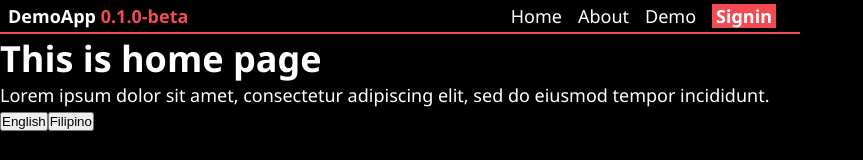
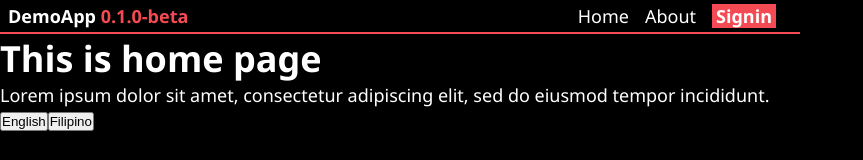
Before and after one commit to jicking/vite-react-spa-demo, a React (Vite) app: page /#/ in a window 1280 px wide. Shown: the top 160 px of the page, without its empty margins (0-863 px from the left). Built offline with nearby package versions, Linux system fonts and the light colour scheme.

Commit message:
set demos

```diff
--- a/src/layouts/defaultPageLayout.tsx
+++ b/src/layouts/defaultPageLayout.tsx
@@ -22,9 +22,6 @@ export function DefaultPageLayout() {
               </li>
               <li>
                 <Link to={ROUTE_PATHS.aboutPage}>About</Link>
-              </li>
-              <li>
-                <Link to={ROUTE_PATHS.demoPage}>Demo</Link>
               </li>
               {username ? (
                 <li>
--- a/src/routes/app/dashboard.tsx
+++ b/src/routes/app/dashboard.tsx
@@ -1,4 +1,4 @@
-import { useNavigate } from 'react-router-dom'
+import { Link, useNavigate } from 'react-router-dom'
 import { useAuth } from '../../hooks/useAuth'
 import { toPascalCase } from '../../utils/string'
 import { ROUTE_PATHS } from '../../utils/constants'
@@ -23,12 +23,17 @@ export const Dashboard = () => {
       <h2>Demo Pages</h2>
       <nav>
         <ul>
-          <li> Simple Component Template </li>
+          <li>
+            <Link to={ROUTE_PATHS.demosSimpleComponentPage}>
+              Simple Component Demo
+            </Link>
+          </li>
           <li> Page data using Loader </li>
           <li> Demo Actions </li>
           <li> Form Validation </li>
           <li> Form Submit using Data Fetcher </li>
           <li> Pull Dropdown items from 3rd party API </li>
+          <li> Pull Data based on selected option item </li>
           <li> Map Pins </li>
         </ul>
       </nav>
--- a/src/routes/demo.tsx
+++ b/src/routes/demo/simpleComponent.tsx
@@ -1,9 +1,9 @@
-import FunctionComponentDemo from '../components/functionComponentDemo'
+import FunctionComponentDemo from '../../components/functionComponentDemo'
 
-export function Demo() {
+export function SimpleComponent() {
   return (
     <article className="content">
-      <h1>Demo</h1>
+      <h1>Simple Component</h1>
       <p>Component demos...</p>
       <FunctionComponentDemo
         name="Test Component"
--- a/src/utils/constants.ts
+++ b/src/utils/constants.ts
@@ -1,12 +1,13 @@
 export const ROUTE_PATHS = {
   homePage: '/',
   aboutPage: '/about',
-  demoPage: '/demo',
   account: '/account',
   accountPage: '/account',
   accountSigninPage: '/account/signin',
   app: '/app',
   appDashboardPage: '/app',
+  demos: '/demos',
+  demosSimpleComponentPage: '/demos/simple-component',
 }
 
 export const APP = {
```
Also changed, not shown: src/router.tsx (+11 -5 lines).
